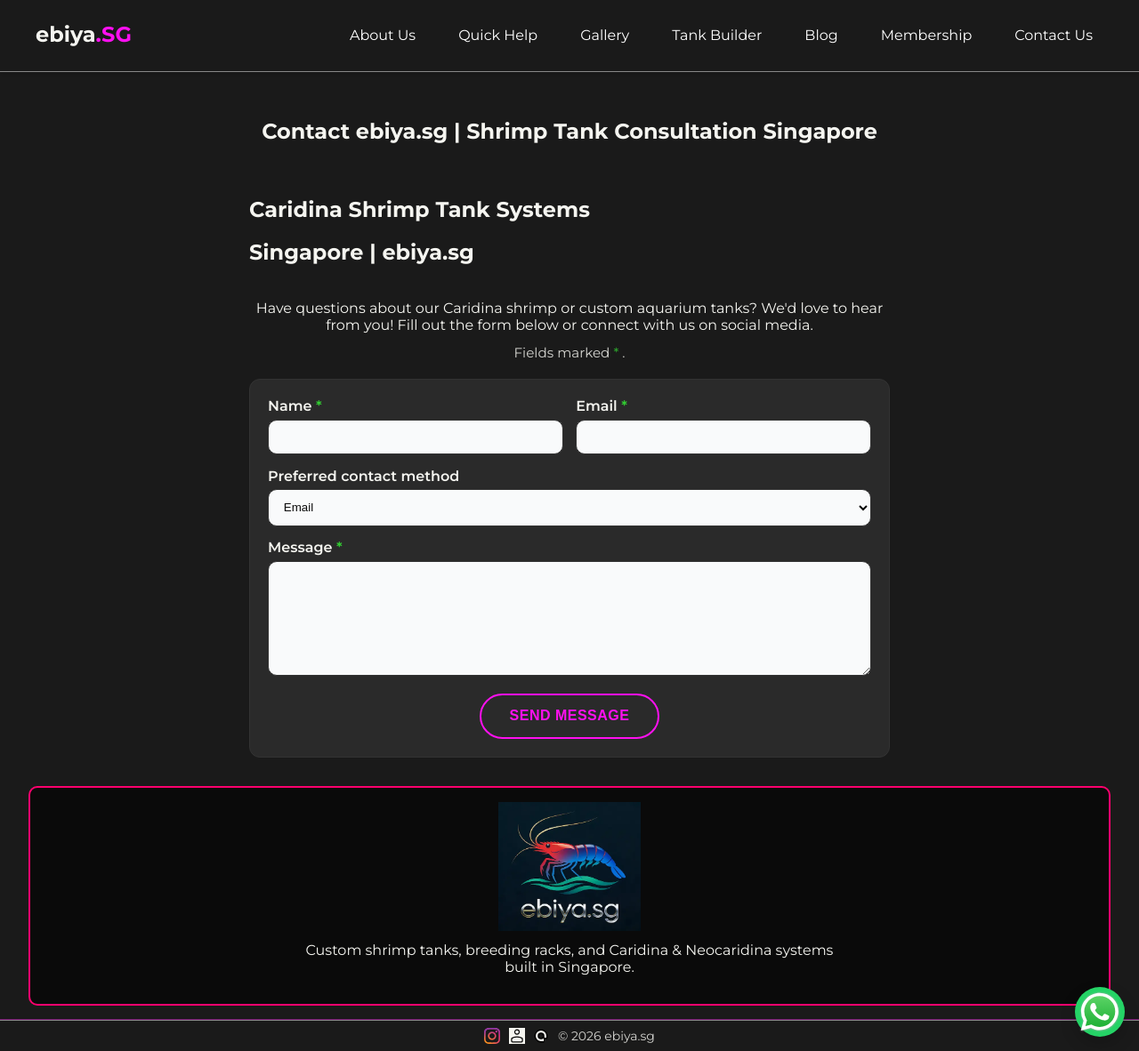
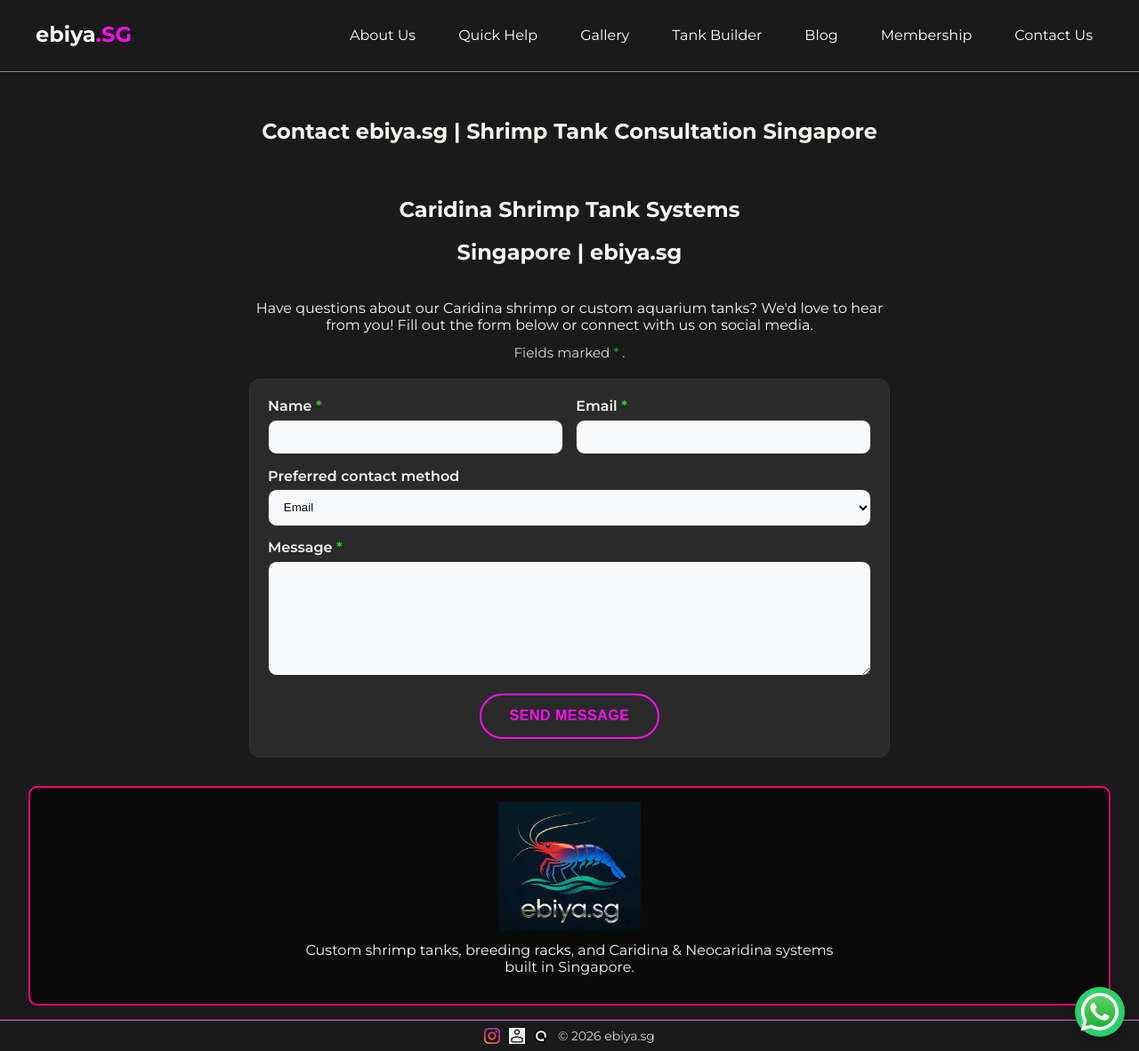
Before and after one commit to m33lucky-benny/ebiya-main, a Jekyll site: the page built from contact.md, in a window 1280 px wide and 1182 px high. Shown: the whole window at 89% size. Built offline with Jekyll 4.4.1, drawn with Linux system fonts in a browser that asks for light colours.

Commit message:
Update main.scss

```diff
--- a/assets/css/main.scss
+++ b/assets/css/main.scss
@@ -249,3 +249,8 @@ main a:not(.btn) {
     color: var(--secondary-hover);
   }
 }
+
+.contact-wrap > h1,
+.contact-wrap > h2 {
+  text-align: center;
+}
```
